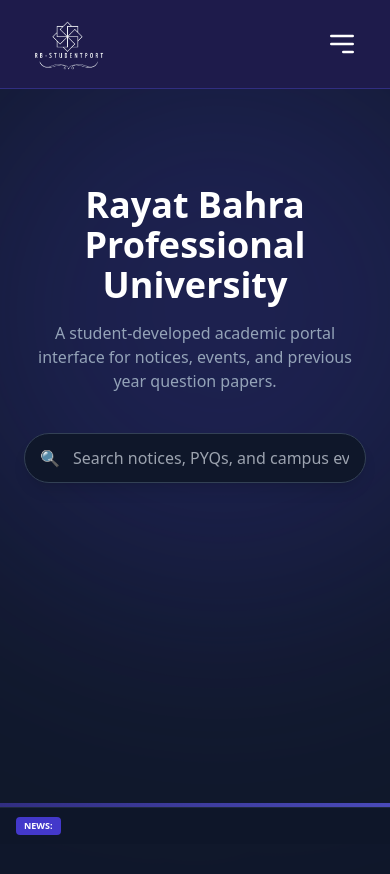
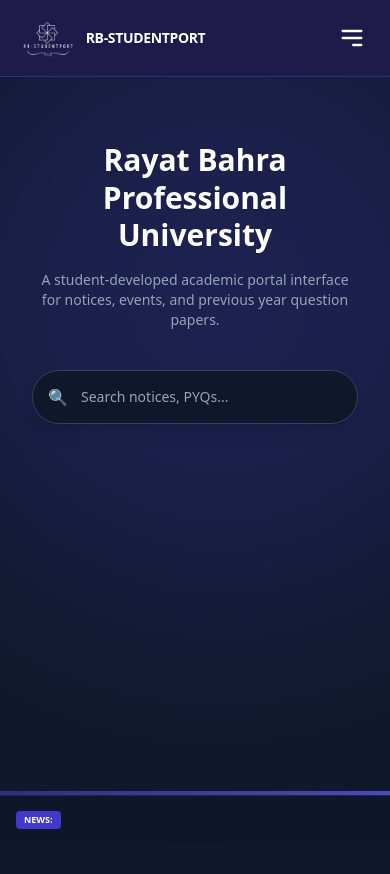
Before and after one commit to vansh-959/RB-StudentPort---Frontend, a website: page index.html in a window 390 px wide. Shown: the top 874 px of the page. Drawn offline with nearby package versions, Linux system fonts and the light colour scheme.

Commit message:
Update index.html

```diff
--- a/index.html
+++ b/index.html
@@ -1,3 +1,4 @@
+<!DOCTYPE html>
 <html lang="en">
 <head>
     <meta charset="UTF-8">
@@ -5,7 +6,7 @@
     <title>Rayat Bahra Portal | Home</title>
     <script src="https://cdn.tailwindcss.com"></script>
     <style>
-        /* Sirf Animations add kitian ne, purana logic same hai */
+        /* Animations same rakhiya ne */
         @keyframes water-flow { 0% { transform: translateX(0); } 100% { transform: translateX(-50%); } }
         @keyframes marquee { 0% { transform: translateX(100%); } 100% { transform: translateX(-100%); } }
         @keyframes wave1 { from { transform: rotate(0deg); } to { transform: rotate(360deg); } }
@@ -15,31 +16,26 @@
 </head>
 <body class="text-slate-200">
 
-    <nav class="bg-indigo-950 border-b border-indigo-900 text-white px-6 py-4 sticky top-0 z-50">
-    <div class="max-w-7xl mx-auto flex flex-col md:flex-row md:items-center md:justify-between">
-
-        <div class="flex justify-between items-center w-full md:w-auto">
-            <div class="flex items-center gap-2">
-                <img src="logo.png" alt="Logo" class="h-14 w-auto">
+    <nav class="bg-indigo-950 border-b border-indigo-900 text-white px-4 md:px-6 py-4 sticky top-0 z-50">
+        <div class="max-w-7xl mx-auto flex items-center justify-between">
+            <div class="flex items-center gap-3">
+                <img src="logo.png" alt="Logo" class="h-10 md:h-14 w-auto object-contain">
+                <span class="font-bold text-sm md:text-xl tracking-tight">RB-STUDENTPORT</span>
             </div>
 
             <label for="menu" class="md:hidden cursor-pointer p-2 hover:bg-white/10 rounded-lg transition-colors z-[110] relative">
-                <svg xmlns="http://www.w3.org/2000/svg" class="h-8 w-8 text-white peer-checked:hidden" fill="none" viewBox="0 0 24 24" stroke="currentColor">
+                <svg xmlns="http://www.w3.org/2000/svg" class="h-7 w-7 text-white" fill="none" viewBox="0 0 24 24" stroke="currentColor">
                     <path stroke-linecap="round" stroke-linejoin="round" stroke-width="2" d="M4 6h16M4 12h16m-7 6h7" />
                 </svg>
             </label>
-        </div>
 
             <input type="checkbox" id="menu" class="hidden peer">
 
-        <ul id="mobile-menu" class="fixed top-0 right-[-100%] h-screen w-[75%] bg-indigo-950 shadow-2xl z-[120] flex flex-col p-8 space-y-6 transition-all duration-500 ease-in-out
-                   peer-checked:right-0 md:static md:h-auto md:w-auto md:bg-transparent md:shadow-none md:flex-row md:p-0 md:space-y-0 md:space-x-8 md:transition-none md:flex">
-
+            <ul id="mobile-menu" class="fixed top-0 right-[-100%] h-screen w-[75%] bg-indigo-950 shadow-2xl z-[120] flex flex-col p-8 space-y-6 transition-all duration-500 ease-in-out peer-checked:right-0 md:static md:h-auto md:w-auto md:bg-transparent md:shadow-none md:flex-row md:p-0 md:space-y-0 md:space-x-8 md:transition-none md:flex">
                 <li class="md:hidden flex justify-between items-center mb-6 border-b border-indigo-800 pb-4">
-                <span class="font-black text-indigo-400 uppercase tracking-[0.2em] text-xs">Navigation</span>
-                <label for="menu" class="text-2xl cursor-pointer hover:rotate-90 transition-transform p-2">✕</label>
+                    <span class="font-black text-indigo-400 uppercase tracking-widest text-xs">Navigation</span>
+                    <label for="menu" class="text-2xl cursor-pointer p-2">✕</label>
                 </li>
-
                 <li><a href="index.html" class="text-sm font-bold text-indigo-400 border-b-2 border-indigo-400 md:pb-1 inline-block">Home</a></li>
                 <li><a href="notice.html" class="text-sm font-medium text-slate-300 hover:text-indigo-400 transition">Notice</a></li>
                 <li><a href="pyqs.html" class="text-sm font-medium text-slate-300 hover:text-indigo-400 transition">PYQs</a></li>
@@ -52,20 +48,24 @@
             <label for="menu" class="fixed inset-0 bg-black/60 hidden peer-checked:block md:peer-checked:hidden z-[100] backdrop-blur-sm transition-opacity"></label>
         </div>
     </nav>
+
     <main class="relative min-h-screen flex flex-col items-center px-6 bg-[#0f172a]">
         <div class="absolute inset-0 opacity-20 pointer-events-none">
             <div class="absolute -top-20 -left-20 w-[600px] h-[600px] bg-indigo-600 rounded-full blur-[120px] animate-[wave1_25s_linear_infinite]"></div>
         </div>
 
-        <section class="max-w-4xl mx-auto text-center mt-24 z-10">
-            <h1 class="text-4xl md:text-5xl text-white font-extrabold mb-4">Rayat Bahra Professional University</h1>
-            <p class="text-slate-400 max-w-2xl mx-auto">A student-developed academic portal interface for notices, events, and previous year question papers.</p>
+        <section class="max-w-4xl mx-auto text-center mt-16 md:mt-24 z-10">
+            <h1 class="text-3xl md:text-5xl text-white font-extrabold mb-4 leading-tight">
+                Rayat Bahra <br class="md:hidden"> Professional University
+            </h1>
+            <p class="text-slate-400 text-sm md:text-base max-w-2xl mx-auto px-4">
+                A student-developed academic portal interface for notices, events, and previous year question papers.
+            </p>
         </section>
 
-        <div class="mt-10 w-full flex justify-center z-10">
+        <div class="mt-10 w-full flex justify-center z-10 px-2">
             <form id="searchForm" class="relative w-full max-w-md group">
-                <input id="searchInput" type="text" placeholder="Search notices, PYQs, and campus events..."
-                    class="w-full pl-12 pr-4 py-3 rounded-full border border-slate-700 bg-slate-900 text-white shadow-lg focus:ring-4 focus:ring-indigo-900 focus:outline-none transition-all" />
+                <input id="searchInput" type="text" placeholder="Search notices, PYQs..." class="w-full pl-12 pr-4 py-4 rounded-full border border-slate-700 bg-slate-900 text-white shadow-lg focus:ring-4 focus:ring-indigo-900 focus:outline-none transition-all text-sm md:text-base" />
                 <button type="submit" class="absolute left-4 top-1/2 -translate-y-1/2 text-indigo-500">🔍</button>
             </form>
         </div>
@@ -77,7 +77,7 @@
                 <div class="w-full h-full bg-gradient-to-r from-indigo-900 to-indigo-500"></div>
             </div>
         </div>
-        <div class="bg-slate-900/95 border-t border-slate-800 py-2 px-4 flex items-center">
+        <div class="bg-slate-900/95 border-t border-slate-800 py-3 px-4 flex items-center">
             <div class="bg-indigo-700 text-white text-[9px] font-bold px-2 py-0.5 rounded mr-3">NEWS:</div>
             <div class="flex-1 overflow-hidden">
                 <div class="inline-block whitespace-nowrap animate-[marquee_20s_linear_infinite] text-sm text-slate-300">
@@ -86,29 +86,18 @@
             </div>
         </div>
     </div>
+
     <script>
-  // 1. Search input element nu fadlo
         const searchInput = document.getElementById('searchInput');
-
-  // 2. Search perform karan wala function
         async function performSearch() {
-    // User di likhi hoyi query lao te extra spaces hatao
             const rawQuery = searchInput.value.trim();
-
-    // Check karo ki query bahut choti te nahi (at least 2 characters)
             if (rawQuery.length < 2) return;
-
-    // 🟢 Magic Line: Bina kisi alert ya direct open de,
-    // eh user nu naye professional results page te bhej degi.
-    // Othe hi saare Notices, Events, te PYQs ekathe dikhan ge.
             window.location.href = `search-results.html?q=${encodeURIComponent(rawQuery)}`;
         }
-
-  // 3. Enter key press nu listen karo
         searchInput.addEventListener('keypress', (e) => {
             if (e.key === 'Enter') {
-      e.preventDefault(); // Default form submit nu roko
-      performSearch();    // Search function chalao
+                e.preventDefault();
+                performSearch();
             }
         });
     </script>
```
Lines whose indentation alone changed are shown as unchanged.
